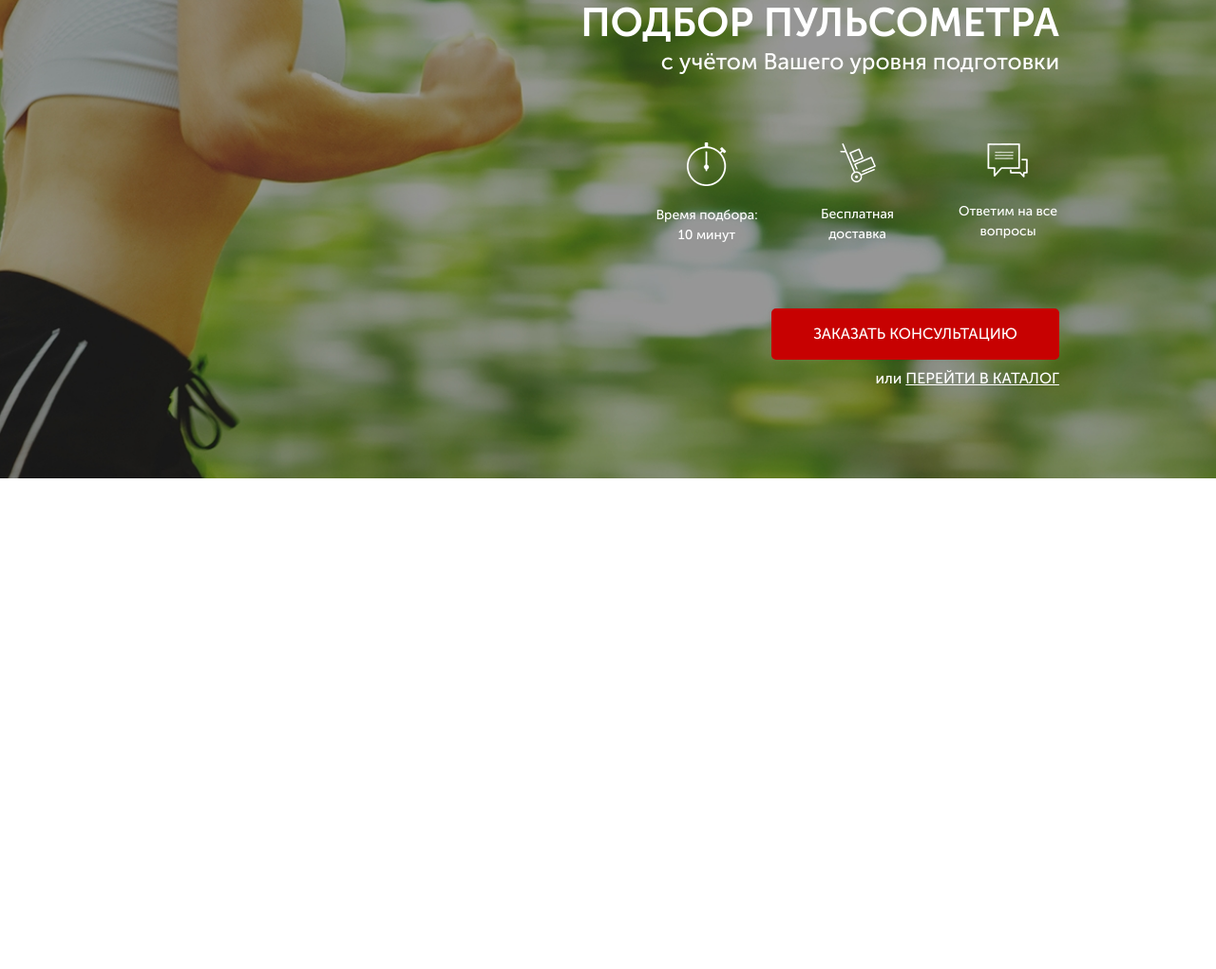
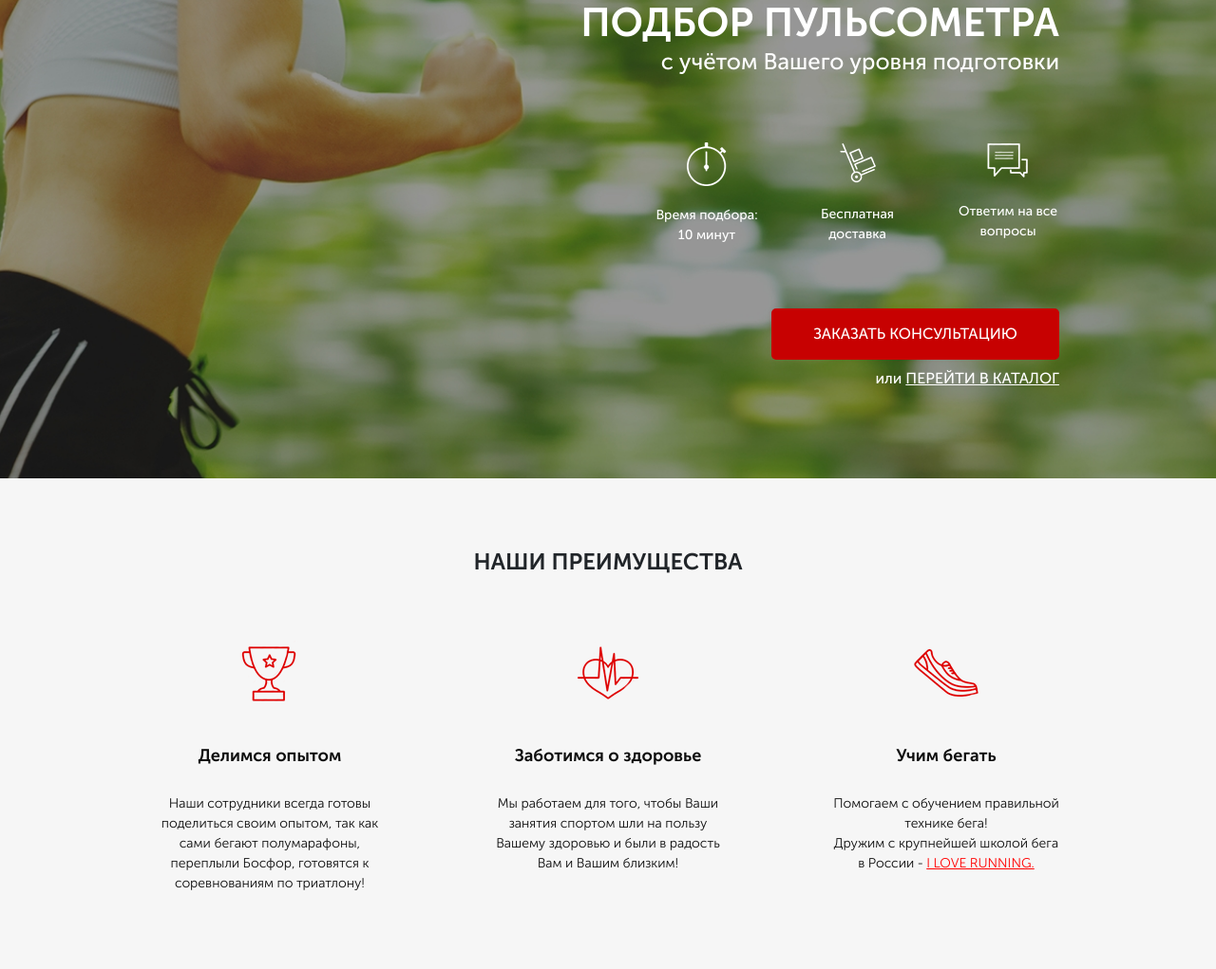
Before and after one commit to FORGEyt/pulse, a website: page src/index.html in a window 1280 px wide. Shown: the part 162-1183 px from the top of the page at 95% size. Before the commit the page ends 800 px from the top, so only its background shows below. Drawn offline with Linux system fonts and the light colour scheme.

Commit message:
Homework-1part

```diff
--- a/src/index.html
+++ b/src/index.html
@@ -32,29 +32,67 @@
 
                 <div class="promo__icons">
                     <div class="promo__icon">
-                        <img src="icons/main_screen/timer.png" alt="">
+                        <img src="icons/main_screen/timer.png" alt="timer">
                         Время подбора:
                         10 минут
                     </div>
-
                     <div class="promo__icon">
-                        <img src="icons/main_screen/hand-cart.png" alt="">
+                        <img src="icons/main_screen/hand-cart.png" alt="hand-cart">
                         Бесплатная
                         доставка
                     </div>
-
                     <div class="promo__icon">
-                        <img src="icons/main_screen/messages.png" alt="">
+                        <img src="icons/main_screen/messages.png" alt="messages">
                         Ответим
                         на все вопросы
                     </div>
                 </div>
 
-                <button class="button button_main">ЗАКАЗАТЬ КОНСУЛЬТАЦИЮ</button>
-
+                <button class="button button_main">заказать кОНСУЛЬТАЦИЮ</button>
                 <div class="promo__link">
                     или
                     <a href="#">ПЕРЕЙТИ В КАТАЛОГ</a>
+                </div>
+            </div>
+
+        </div>
+    </div>
+
+    <div class="advantages">
+        <div class="container">
+            <h2 class="title">НАШИ ПРЕИМУЩЕСТВА</h2>
+            <div class="advantages__wrapper">
+                <div class="advantages__item">
+                    <img src="icons/advantages/cup.png" alt="cup" class="advantages__icon">
+                    <div class="advantages__subtitle">
+                        Делимся опытом
+                    </div>
+                    <div class="advantages__descr">
+                        Наши сотрудники всегда готовы поделиться своим опытом,
+                        так как сами бегают полумарафоны, переплыли Босфор, готовятся к соревнованиям по триатлону!
+                    </div>
+                </div>
+                <div class="advantages__item">
+                    <img src="icons/advantages/heart.png" alt="heart" class="advantages__icon">
+                    <div class="advantages__subtitle">
+                        Заботимся о здоровье
+                    </div>
+                    <div class="advantages__descr">
+                        Мы работаем для того,
+                        чтобы Ваши занятия спортом шли на пользу Вашему здоровью и были в радость Вам и Вашим близким!
+                    </div>
+                </div>
+                <div class="advantages__item">
+                    <img src="icons/advantages/shoe.png" alt="shoe" class="advantages__icon">
+                    <div class="advantages__subtitle">
+                        Учим бегать
+                    </div>
+                    <div class="advantages__descr">
+                        Помогаем с обучением
+                        правильной технике бега!<br>
+                        Дружим с крупнейшей школой бега в России -
+                        <a href="#">I LOVE RUNNING.</a>
+                    </div>
                 </div>
             </div>
         </div>
--- a/src/sass/blocks/_advantages.scss
+++ b/src/sass/blocks/_advantages.scss
@@ -0,0 +1,35 @@
+.advantages {
+    padding: 70px 0 80px 0;
+    background-color: #f6f6f6;
+    .title{
+        text-align: center;
+    }
+    &__wrapper {
+        margin-top: 65px;
+        display: flex;
+        justify-content: space-between;
+    }
+    &__item {
+        display: flex;
+        flex-direction: column;
+        align-items: center;
+        max-width: 238px;
+    }
+    &__subtitle {
+        margin-top: 38px;
+        color: #0d0d0d;
+        font-size: 18px;
+        font-weight: 700;
+    }
+    &__descr {
+        margin-top: 26px;
+        color: #0d0d0d;
+        font-size: 14px;
+        font-weight: 300;
+        text-align: center;
+        a {
+            color: #ff0000;
+            text-decoration: underline;
+        }
+    }
+}
--- a/src/sass/style.scss
+++ b/src/sass/style.scss
@@ -11,3 +11,4 @@
 @import 'blocks/buttons';
 @import 'blocks/advantages';
 @import 'blocks/titles';
+@import 'blocks/advantages';
```
Also changed, not shown: src/css/style.min.css.
